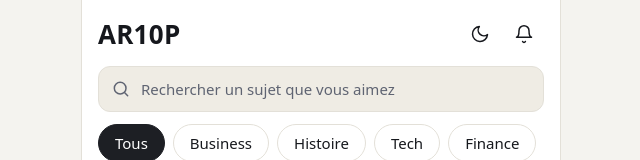
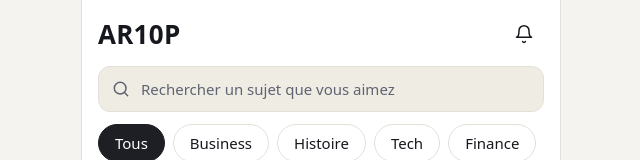
Before and after one commit to Malalatina586/AR10P, a Next.js app: page / in a window 1280 px wide. Shown: the top 160 px of the page, without its empty margins (319-959 px from the left). Built offline with nearby package versions, Linux system fonts and the light colour scheme.

Commit message:
fix: remove theme toggle from home header

```diff
--- a/src/components/Feed.tsx
+++ b/src/components/Feed.tsx
@@ -5,7 +5,6 @@ import { CATEGORIES, FEED, SHOW_SPONSORED_AND_CREATOR } from "@/lib/mock-data";
 import FeedCard from "./FeedCard";
 import { IconBell, IconSearch } from "./Icons";
 import BottomNav from "./BottomNav";
-import ThemeToggle from "./ThemeToggle";
 
 // Recherche tolérante aux accents et à la casse
 const norm = (s: string) => s.normalize("NFD").replace(/[\u0300-\u036f]/g, "").toLowerCase();
@@ -30,7 +29,6 @@ export default function Feed() {
         <div className="head-row">
           <h1 className="logo">AR10P</h1>
           <div className="head-actions">
-            <ThemeToggle />
             <button className="icon-btn" aria-label="Alertes (bientôt)" title="Alertes — bientôt"><IconBell /></button>
           </div>
         </div>
```
